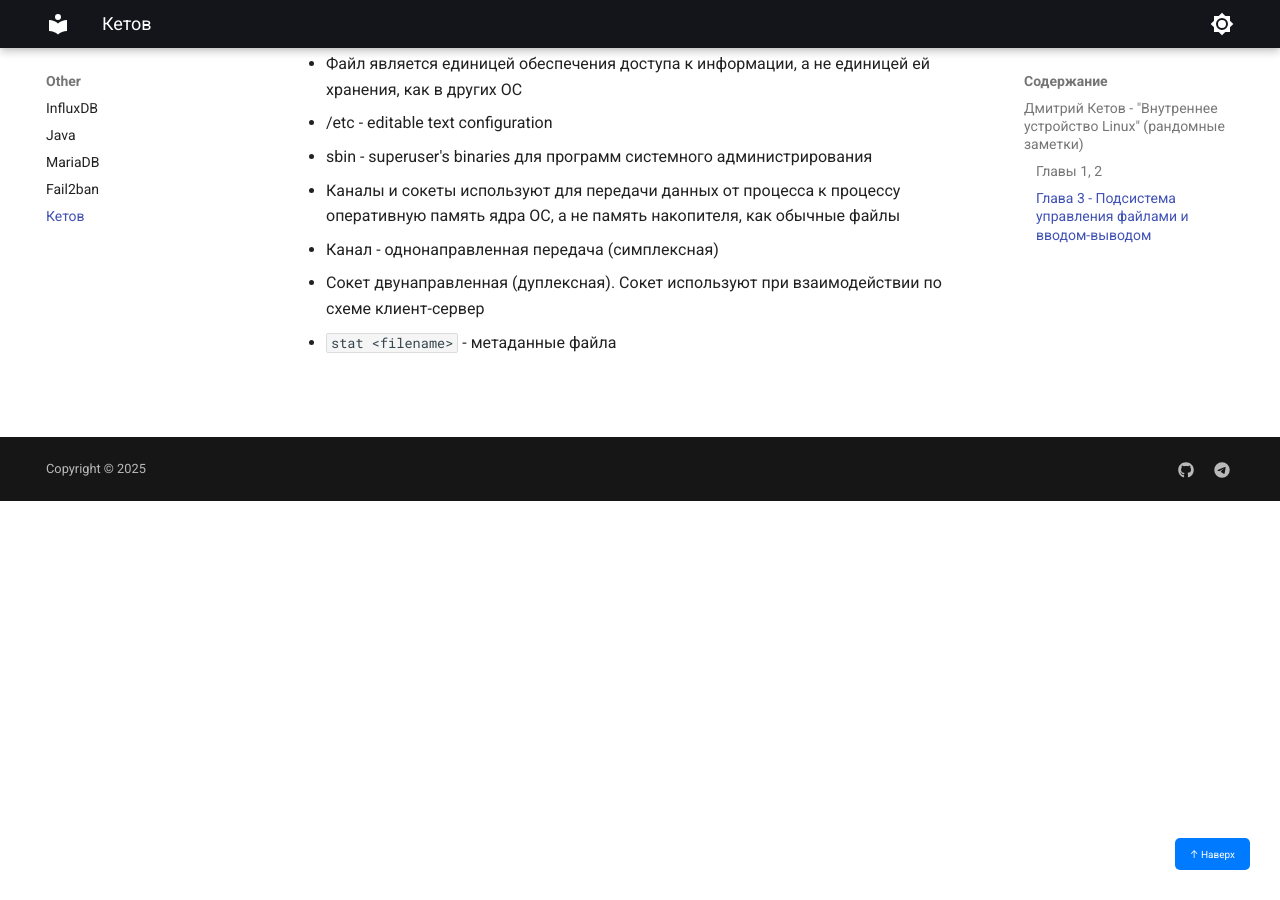
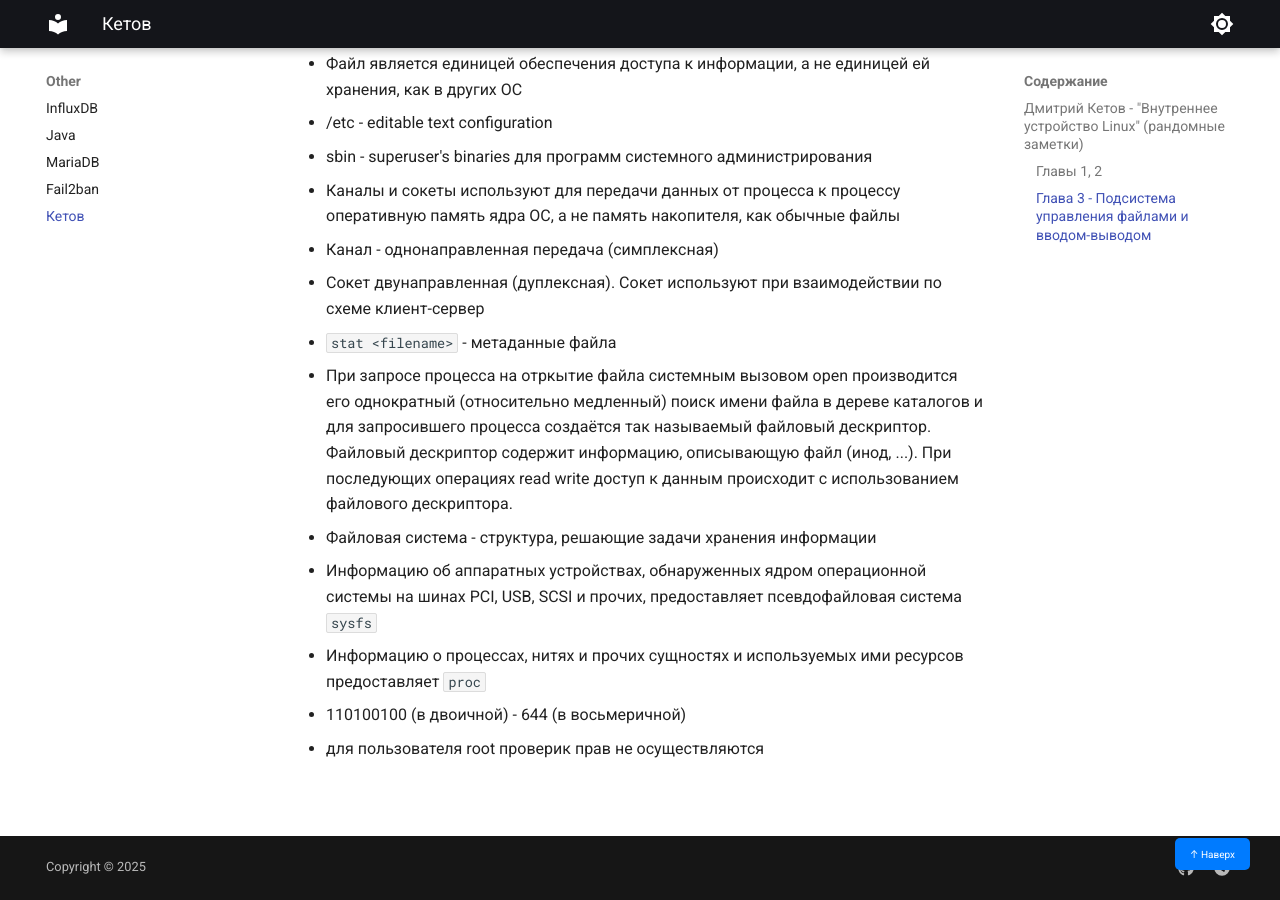
Before and after one commit to ilyamak04/wiki, an MkDocs documentation site: the page built from docs/Other/Кетов.md, in a window 1280 px wide and 900 px high, scrolled down 1151 px. Built offline with MkDocs 1.6.1 and Material for MkDocs 9.7.7, drawn with Linux system fonts in a browser that asks for light colours.

Commit message:
ADD кетов notes

```diff
--- a/docs/Other/Кетов.md
+++ b/docs/Other/Кетов.md
@@ -43,3 +43,12 @@
 - Сокет двунаправленная (дуплексная). Сокет используют при взаимодействии по схеме клиент-сервер
 
 - `stat <filename>` - метаданные файла
+
+- При запросе процесса на отркытие файла системным вызовом open производится его однократный (относительно медленный) поиск имени файла в дереве каталогов и для запросившего процесса создаётся так называемый файловый дескриптор. Файловый дескриптор содержит информацию, описывающую файл (инод, ...). При последующих операциях read write доступ к данным происходит с использованием файлового дескриптора.
+
+- Файловая система - структура, решающие задачи хранения информации
+
+- Информацию об аппаратных устройствах, обнаруженных ядром операционной системы на шинах PCI, USB, SCSI и прочих, предоставляет псевдофайловая система `sysfs`
+- Информацию о процессах, нитях и прочих сущностях и используемых ими ресурсов предоставляет `proc`
+- 110100100 (в двоичной) - 644 (в восьмеричной)
+- для пользователя root проверик прав не осуществляются
```
